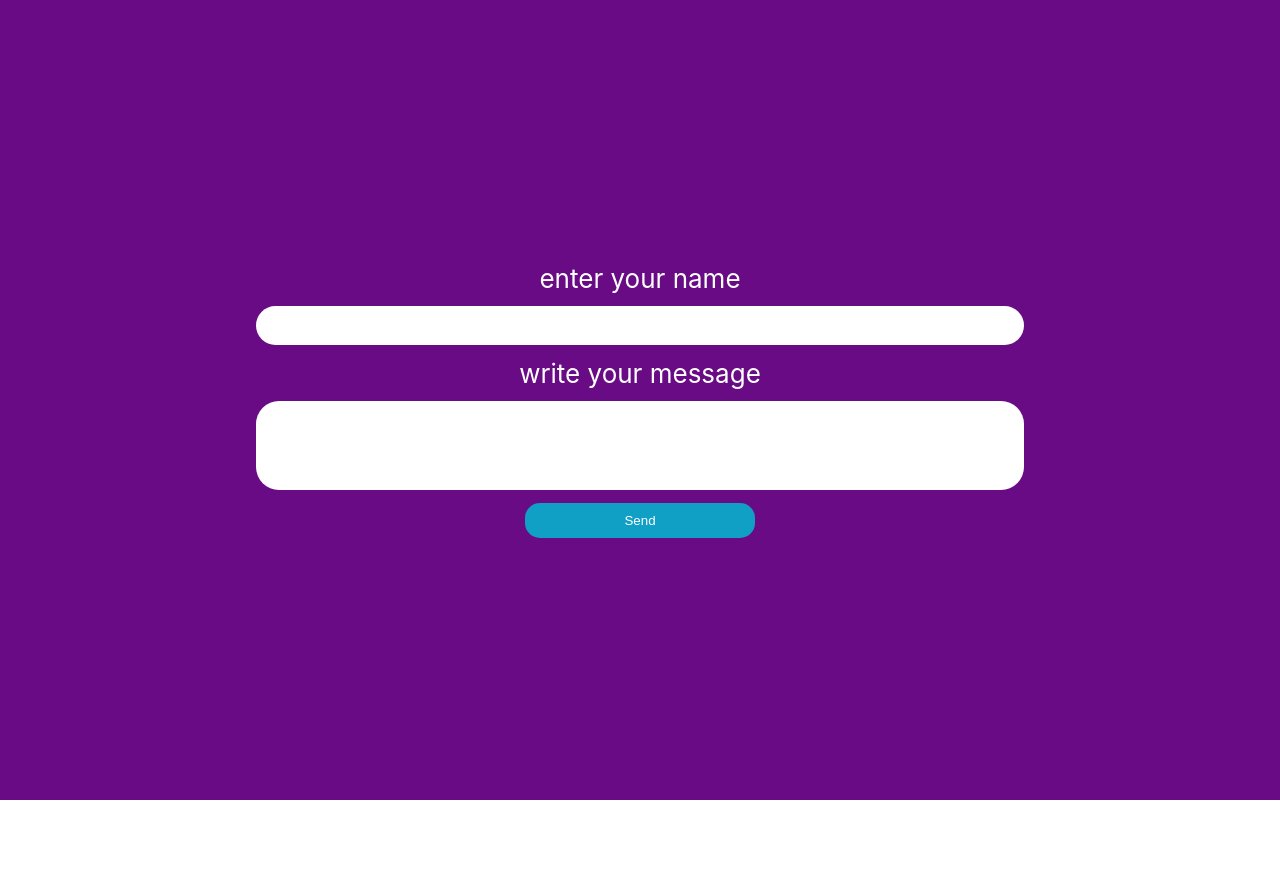
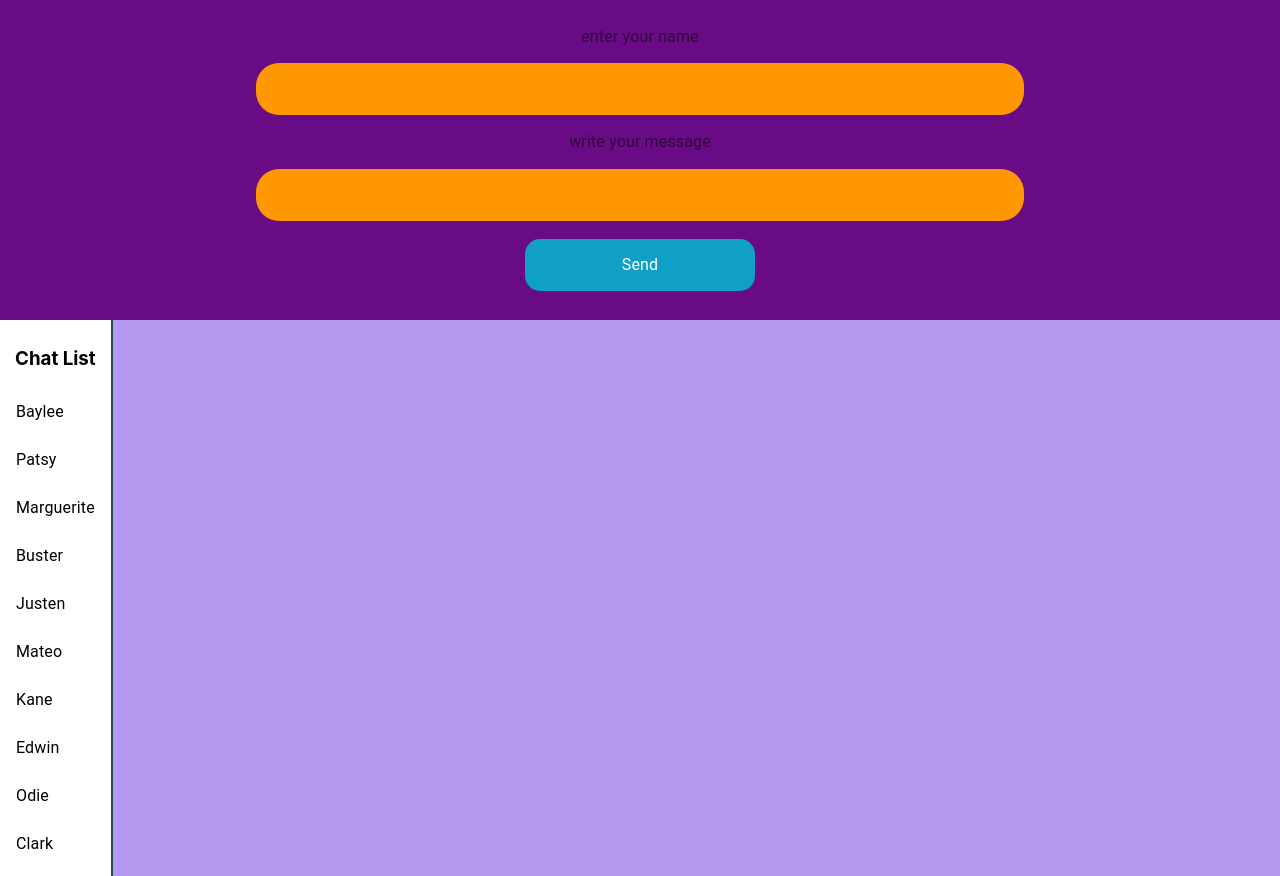
Before and after one commit to henry1479/reactCourse, a React (Create React App) app in the folder myapp/: page / in a window 1280 px wide. Before the commit the page ends 800 px from the top, so only its background shows below. Built offline with nearby package versions, Linux system fonts and the light colour scheme.

Commit message:
lesson-3.1

```diff
--- a/myapp/package.json
+++ b/myapp/package.json
@@ -3,9 +3,11 @@
   "version": "0.1.0",
   "private": true,
   "dependencies": {
+    "@material-ui/core": "^4.12.2",
     "@testing-library/jest-dom": "^5.14.1",
     "@testing-library/react": "^11.2.7",
     "@testing-library/user-event": "^12.8.3",
+    "faker": "^5.5.3",
     "react": "^17.0.2",
     "react-dom": "^17.0.2",
     "react-scripts": "4.0.3",
--- a/myapp/src/App.css
+++ b/myapp/src/App.css
@@ -11,7 +11,7 @@
 
 .App-header {
   background-color: #690b85;
-  min-height: 100vh;
+  min-height: 40vh;
   display: flex;
   flex-direction: column;
   align-items: center;
@@ -20,26 +20,34 @@
   color: white;
 }
 
+.App-main {
+  display: flex;
+}
+
 .App-link {
   color: #c5e9f3;
 }
 
 /* MessageLIst */
 
+
+.message-list {
+  border-left: 2px solid #2b474f;
+  width: 100%;
+  background: #b599f0
+}
+
+
 .message {
-  color: #61dafb;
+  color: #2b474f;
   font-weight: 700;
   font-size: 1.3em;
   letter-spacing: 0.25em;
 
+
 }
 
-.message-red {
-  color: #e03c3c;
-  font-weight: 300;
-  font-size: 0.3em;
-  letter-spacing: 0.25em;
-}
+
 
 /* Form */
 .message-form {
--- a/myapp/src/components/App.js
+++ b/myapp/src/components/App.js
@@ -2,59 +2,71 @@
 import '../App.css';
 import MessageList from './MessageList';
 import Form from './Form';
+import ListChat from './ListChat';
 import { useState, useEffect } from 'react';
+import {
+  ThemeProvider,
+  useTheme,
+  createTheme,
+ } from "@material-ui/core/styles";
 
+ const theme = createTheme({
+  palette: {
+    primary: {
+      main: "#FF9800",
+    },
+  },
+ });
 
 
 
 function App() {
 
   // init state and function-setter
-  const[messages, setMessages] = useState([]);
+  const [messages, setMessages] = useState([]);
 
 
-  //function handler on click button 'send' in the Form
-  //it get argument - event
-  const sendMessage = (event) => {
-    //an empty object for data of a message
-    let value = {};
+  //function handler onSubmit Form
+  //it get argument - object
+  const sendMessage = (object) => {
     // array is the last value of the state
     let array = messages;
-    //get values of inputs in the Form
-    // and write them in object
-    value.author = event.target.previousSibling.previousSibling.previousSibling.value;
-    value.text = event.target.previousSibling.value;
-    // adding object in the array
-    array.push(value)
+    // adding a copy of the object in the array
+    object = {...object}
+    array.push(object)
     // set the state
     setMessages([...array]);
-    // clean out inputs
-    event.target.previousSibling.previousSibling.previousSibling.value= '';
-    event.target.previousSibling.value= '';
-
   }
 
   //send message accepting getting message
-  useEffect(()=>{
+  useEffect(() => {
     //get a last object in the state
-    let obj = messages[messages.length-1];
-    const myLog = /K|k|ostya/;
+    let obj = messages[messages.length - 1];
+    let array = messages;
+    //my login
+    const myLog = /^(Kostya)$/i;
     // if the object do not exist to create new object
-    obj = (obj === undefined || obj === null)? {author: 'kostya', message: ''} : obj;
+    obj = (obj === undefined || obj === null) ? { author: ' ', message: '' } : obj;
+    //if I send the meesage I will get message about ok!
+    if (myLog.test(obj.author)) {
+      const responseMessage = { author: 'robot', text: `Dear ${obj.author}, your message is sent!` }
+      array.push(responseMessage)
+      const messageIntervalId = setTimeout(() => { setMessages([...array]) }, 3000);
 
-    if(!myLog.test(obj.author)) {
-      const messageIntervalId = setTimeout(() => {console.log(`Dear ${obj.author}, your message had got!`)}, 3000);
     }
-  })
+  }, [messages])
 
 
 
   return (
     <div className="App">
       <header className="App-header">
-          <MessageList data = {messages} />
-          <Form  handleChange ={sendMessage} />
+       <ThemeProvider theme={theme}><Form handleChange={sendMessage} /></ThemeProvider>
       </header>
+      <main className="App-main">
+        <ListChat/>
+        <MessageList data={messages} />
+      </main>
     </div>
   );
 }
--- a/myapp/src/components/Form.js
+++ b/myapp/src/components/Form.js
@@ -1,20 +1,101 @@
+import { useState, useRef } from 'react'
+import { makeStyles,createStyles } from '@material-ui/core/styles';
+import { FormGroup, InputLabel, Input } from '@material-ui/core'
+
+
 
 // component realize the form for sending message
 // contain 2 inputs and button with handler of events
+
+
+
+
+const useStyles = makeStyles((theme)=> createStyles({
+   form: {
+      width: '60%',
+      display: 'flex',
+      flexDirection: 'column',
+      justifyContent: 'space-evenly',
+      height: '300px',
+
+   },
+
+   input: {
+      padding: '10px 15px',
+      outline: 'none',
+      borderRadius: '23px',
+      borderColor: 'transparent',
+      background: theme.palette.primary.main,
+   },
+
+   button: {
+      color: '#fff',
+      background: '#109fc5',
+      border: 'transparent',
+      display: 'inline-block',
+      padding: '10px 0px',
+      borderRadius: '15px',
+      width: '30%',
+      alignSelf: 'center'
+   }
+})
+)
+
 //
 //
 function Form(props) {
+   // object for new message
+   const [messageObject, setMessageObject] = useState({});
+   const inputAuthor = useRef(null);
+   const inputText = useRef(null);
+   const classes = useStyles();
 
-  return (
-     <form action="#" className="message-form">
-         <label htmlFor="author">enter your name</label>
-         <input type="text" name="author"  className="message-form__author-text" />
-         <label htmlFor="message">write your message</label>
-         <input type="text" name="message"  className="message-form__message-text" />
-        <button type="button" className="message-form__btn" onClick={props.handleChange} >Send</button>
-     </form>
-  )
+
+
+   //get value of inputs
+   // make they propreties of objectMessage
+   const handleChange = (event) => {
+
+      let object = messageObject;
+      const target = event.target;
+      const name = target.name;
+      const value = target.value;
+
+      if (name === 'author') {
+         if (value === '') {
+            object.author = ''
+         } else {
+            object.author = value;
+         }
+
+      } else {
+         object.text = value;
+      }
+
+      setMessageObject(object);
+   }
+
+   //clean inputs
+   const cleanField = () => {
+      inputAuthor.current.value = '';
+      inputText.current.value = '';
+      inputText.current?.focus();
+   }
+
+
+
+   return (
+      <FormGroup action="#" className={classes.form}>
+         <InputLabel htmlFor="author">enter your name</InputLabel>
+         <Input inputRef={inputAuthor} type="text" variant="outlined" name="author" onChange={handleChange} className={classes.input}  disableUnderline={true}/>
+         <InputLabel htmlFor="message">write your message</InputLabel>
+         <Input inputRef={inputText} type="text" name="message" onChange={handleChange} className={classes.input}  disableUnderline={true} autoFocus={true}/>
+         <Input type="submit" value="Send" className={classes.button} disableUnderline={true} onClick={(event) => { event.preventDefault(); props.handleChange(messageObject); cleanField();}} />
+      </FormGroup>
+   )
 }
 
 
-export default Form
+
+
+export default Form;
--- /dev/null
+++ b/myapp/src/components/ListChat.js
@@ -0,0 +1,30 @@
+import faker from 'faker';
+import { List,ListItem,ListItemText} from '@material-ui/core';
+
+
+function ListChat (props) {
+
+    const listChat = Array.from({length:10}).map(()=>({
+        id: faker.datatype.uuid(),
+        name: faker.name.firstName(),
+    }))
+
+    console.log(listChat);
+    return (
+
+        <List display="flex">
+            <h3>Chat List</h3>
+            {
+                listChat.map((item)=> {return <ListItem key={item.id}>
+                    <ListItemText>{item.name}</ListItemText>
+                </ListItem>})
+            }
+        </List>
+
+    );
+
+
+
+}
+
+export default ListChat
```
Also changed, not shown: 1 other file (tests, documents, lock files or other folders).
